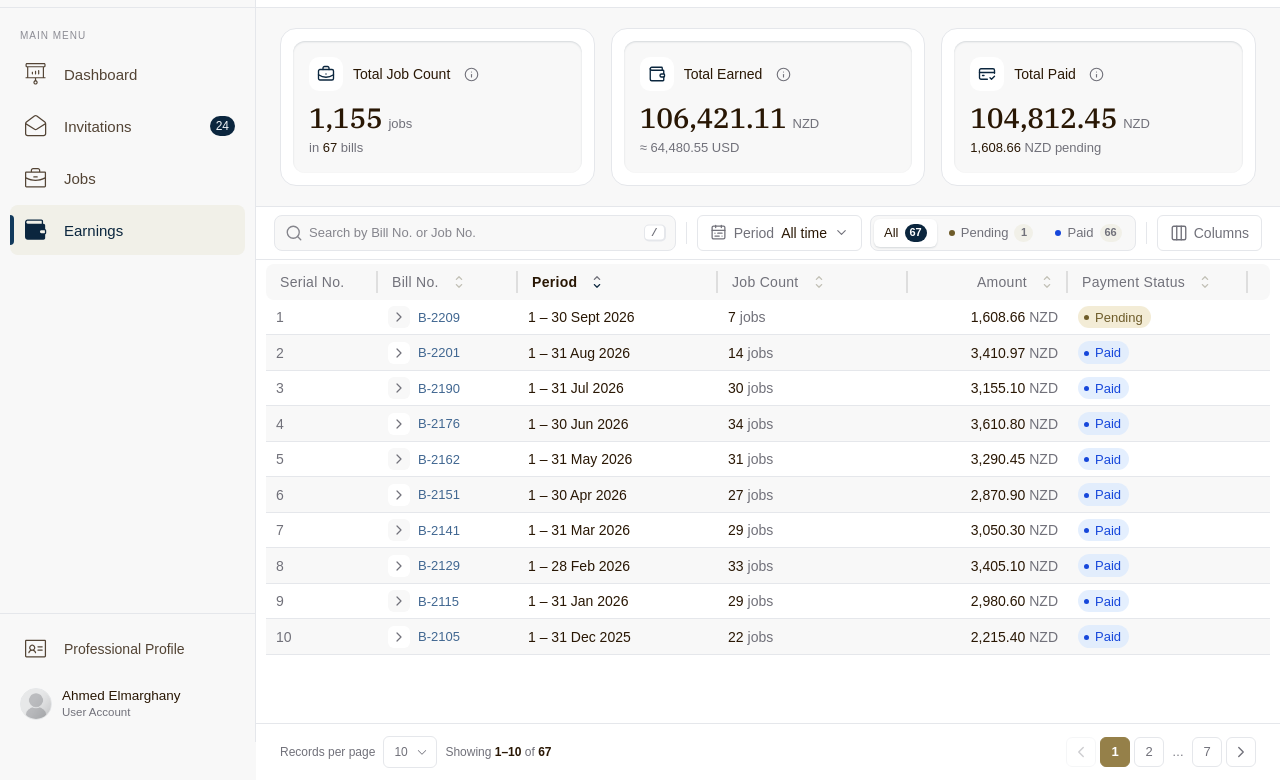
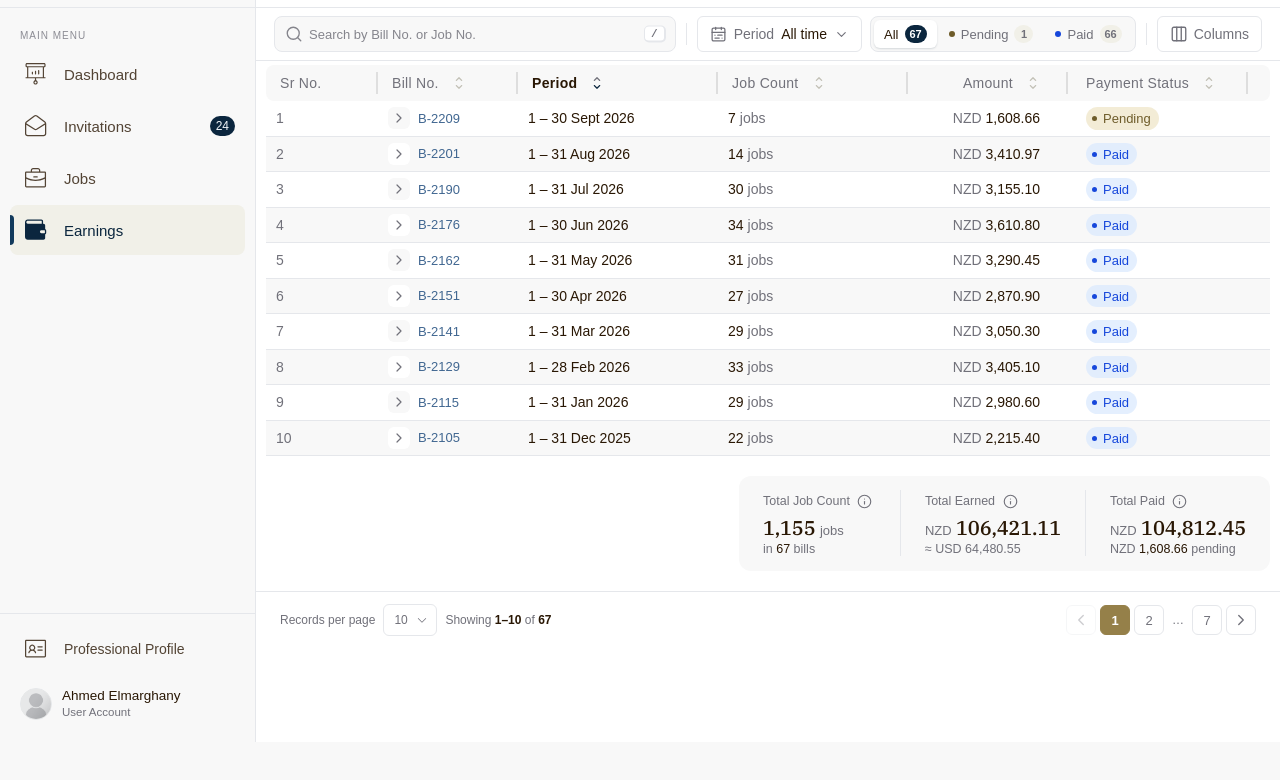
Before and after one commit to AhmedElmarghany/Job-invitation-preview, a plain HTML site: page earnings.html in a window 1280 px wide. Shown: the part 58-838 px from the top of the page. After the commit the page ends 800 px from the top, so only its background shows below. Drawn offline with Linux system fonts and the light colour scheme; a web font is replaced by a local one.

Commit message:
Earnings page design -- plain cards

```diff
--- a/assets/css/earnings.css
+++ b/assets/css/earnings.css
@@ -1,10 +1,10 @@
 /* ============================================================
    PAGE: My Earnings
-   Totals on top, then the bills. The tiles are dashboard.css's
-   .rp-stat; the table chrome, sort icon, empty state and open
-   row are jobs.css and invitations.css — all rebuilt here under
-   the same names, so this page renders from its own file. New:
-   the period picker, the status filter and the bill panel.
+   The bills, then their totals, as an invoice ends on its total.
+   The table chrome, sort icon, empty state and open row are
+   jobs.css and invitations.css — rebuilt here under the same
+   names, so this page renders from its own file. New: the period
+   picker, the status filter, the totals and the bill panel.
    ============================================================ */
 
 /* min-width: 0 all the way down, or the table never gets its own scrollbar */
@@ -25,89 +25,63 @@
     background: var(--color-surface-white);
 }
 
-/* ── Totals: dashboard.css's tiles, a white tray around a grey well ─── */
+/* ── Totals: under the bills they add up, at the right like the original's Total Earnings ─── */
+/* The table header's grey, so the bills read between two grey bands */
 .rp-totals {
-    display: grid;
-    grid-template-columns: repeat(3, minmax(0, 1fr));
-    gap: 16px;
-    padding: 20px 24px;
+    display: flex;
+    width: fit-content;
+    max-width: calc(100% - 20px);
+    margin: 16px 10px 20px auto;
+    padding: 14px 0 15px;
+    background: var(--color-surface-inset);
+    border-radius: var(--radius-md);
 }
 
-.rp-stat {
-    display: flex;
-    flex-direction: column;
-    min-width: 0;
-    padding: 12px;
-    background: var(--color-surface-white);
-    border: 1px solid var(--color-border);
-    border-radius: var(--radius-lg);
-    transition: box-shadow var(--transition-fast);
+/* An empty list has nothing to add up, and its empty state already says so */
+#rp-earnings-table:has(.rp-empty-cell) .rp-totals {
+    display: none;
 }
 
-.rp-stat:hover {
-    box-shadow: var(--shadow-sm);
+.rp-total {
+    min-width: 0;
+    padding: 0 24px;
 }
 
-.rp-stat__well {
-    flex: 1 1 auto;
-    display: flex;
-    flex-direction: column;
-    gap: 6px;
-    padding: 16px 16px 18px;
-    background: var(--color-surface-inset);
-    border-radius: var(--radius-md);
-    box-shadow: inset var(--shadow-sm);
+.rp-total + .rp-total {
+    border-left: 1px solid var(--color-border);
 }
 
-.rp-stat__head {
+.rp-total__head {
     display: flex;
     align-items: center;
-    gap: 10px;
+    gap: 4px;
     min-width: 0;
 }
 
-.rp-stat__icon {
-    flex: 0 0 auto;
-    display: grid;
-    place-items: center;
-    width: 34px;
-    height: 34px;
-    border-radius: 10px;
-    background: var(--color-surface-white);
-    color: var(--color-brand-navy);
-}
-
-.rp-stat__icon svg {
-    width: 18px;
-    height: 18px;
-}
-
-.rp-stat__label {
-    min-width: 0;
+.rp-total__label {
     margin: 0;
-    font-size: 14px;
-    font-weight: 400;
+    font-size: 12.5px;
+    font-weight: 500;
     line-height: 1.3;
-    color: var(--color-text-primary);
-    overflow-wrap: anywhere;
+    color: var(--color-text-secondary);
+    white-space: nowrap;
 }
 
 /* Tabular figures, so the count-up does not jitter the width */
-.rp-stat__value {
-    margin: 6px 0 0;
+.rp-total__value {
+    margin: 4px 0 0;
     font-family: var(--font-heading);
-    font-size: 28px;
+    font-size: 20px;
     font-weight: 500;
-    line-height: 1.1;
+    line-height: 1.15;
     letter-spacing: -0.01em;
     color: var(--color-text-primary);
     font-variant-numeric: tabular-nums;
-    overflow-wrap: anywhere;
+    white-space: nowrap;
 }
 
-/* Number first, the unit after — the order the balance settled on */
-.rp-stat__unit {
-    margin-left: 6px;
+/* Grey and in the body face, as the table's .price-row-unit */
+.rp-total__unit {
     font-family: var(--font-body);
     font-size: 13px;
     font-weight: 400;
@@ -115,86 +89,56 @@
     color: var(--color-text-secondary);
 }
 
-.rp-stat__words {
-    margin: 0;
-    font-size: 13px;
+.rp-total__sub {
+    margin: 3px 0 0;
+    font-size: 12.5px;
     color: var(--color-text-secondary);
     font-variant-numeric: tabular-nums;
+    white-space: nowrap;
 }
 
-.rp-stat__words strong {
+.rp-total__sub strong {
     font-weight: 500;
     color: var(--color-text-primary);
 }
 
-@container rpEarn (max-width: 980px) {
+/* Phone: full width, one total a row with its figure at the end */
+@container rpEarn (max-width: 640px) {
     .rp-totals {
-        gap: 12px;
-        padding: 16px;
+        flex-direction: column;
+        width: auto;
+        max-width: none;
+        margin: 12px 12px 16px;
+        padding: 2px 14px;
     }
 
-    .rp-stat__well {
-        padding: 14px 14px 16px;
+    .rp-total {
+        display: grid;
+        grid-template-columns: minmax(0, 1fr) auto;
+        grid-template-areas: "head value" "head sub";
+        align-items: center;
+        column-gap: 12px;
+        padding: 12px 0;
     }
 
-    /* A smaller mark keeps "Total Job Count" on one line beside its info button */
-    .rp-stat__head {
-        gap: 8px;
+    .rp-total + .rp-total {
+        border-left: 0;
+        border-top: 1px solid var(--color-border);
     }
 
-    .rp-stat__icon {
-        width: 30px;
-        height: 30px;
-    }
-
-    .rp-stat__icon svg {
-        width: 16px;
-        height: 16px;
-    }
-
-    .rp-stat__label {
-        font-size: 13.5px;
-    }
-
-    .rp-stat__value {
-        font-size: 23px;
-    }
-}
-
-/* One a row on a phone, the figure beside the label, as the dashboard's tiles go */
-@container rpEarn (max-width: 640px) {
-    .rp-totals {
-        grid-template-columns: minmax(0, 1fr);
-        gap: 10px;
-        padding: 12px;
-    }
-
-    .rp-stat {
-        padding: 8px;
-    }
-
-    .rp-stat__well {
-        display: grid;
-        grid-template-columns: minmax(0, 1fr) auto;
-        grid-template-areas: "head value" "head words";
-        align-items: center;
-        gap: 2px 12px;
-        padding: 12px 14px;
-    }
-
-    .rp-stat__head {
+    .rp-total__head {
         grid-area: head;
     }
 
-    .rp-stat__value {
+    .rp-total__value {
         grid-area: value;
         margin: 0;
-        font-size: 21px;
+        font-size: 18px;
         text-align: right;
     }
 
-    .rp-stat__words {
-        grid-area: words;
+    .rp-total__sub {
+        grid-area: sub;
         text-align: right;
     }
 }
@@ -258,7 +202,6 @@
 /* ── Toolbar: search, then the period and status filters ───── */
 .rp-earn-toolbar {
     flex-wrap: wrap;
-    border-top: 1px solid var(--color-border);
 }
 
 .rp-earn-toolbar .dashboard_toolbar-search-wrap {
@@ -694,6 +637,11 @@
 
 /* ── Table: jobs.css and invitations.css's chrome ──────────── */
 
+/* table.css leaves 4rem under the table; here the totals take that place */
+#rp-earnings-table #new-customized-table {
+    margin-bottom: 0;
+}
+
 /* #fff odd, #F8F8F8 even — counted over .rp-row only, since every bill is a row plus its panel */
 #new-customized-table tbody tr > td,
 #new-customized-table tbody tr:nth-child(even) > td {
@@ -750,6 +698,29 @@ tr.rp-subrow:hover {
 #new-customized-table td.col-jobs,
 #new-customized-table td.col-amount {
     font-variant-numeric: tabular-nums;
+}
+
+/* Right-aligned figures beside left-aligned pills read as one cell; header and cell share this gutter */
+#new-customized-table thead th.col-amount,
+#new-customized-table tbody td.col-amount {
+    padding-right: 12px !important;
+}
+
+#new-customized-table tbody td.col-status {
+    padding-left: 14px !important;
+}
+
+/* The full gutter only once the columns reach their set widths; at their narrowest it would cut the figure */
+@container rpEarn (min-width: 1002px) {
+    #new-customized-table thead th.col-amount,
+    #new-customized-table tbody td.col-amount {
+        padding-right: 28px !important;
+    }
+
+    #new-customized-table thead th.col-status,
+    #new-customized-table tbody td.col-status {
+        padding-left: 18px !important;
+    }
 }
 
 .rp-id-cell {
@@ -1441,7 +1412,6 @@ tr.rp-subrow.is-hidden {
     .rp-detail,
     .rp-period-pop,
     .rp-tip,
-    .rp-stat,
     #new-customized-table tbody tr.rp-row.is-flash > td {
         animation: none;
         transition: none;
--- a/assets/js/earnings.js
+++ b/assets/js/earnings.js
@@ -15,7 +15,7 @@
 
     /* min: the narrowest a column goes before the table scrolls instead — its header still whole */
     var COLUMNS = [
-        { key: "col-serial", label: "Serial No.", width: 112, min: 104, fixed: true },
+        { key: "col-serial", label: "Sr No.", width: 112, min: 104, fixed: true },
         { key: "col-bill", label: "Bill No.", width: 140, min: 106, fixed: true, sticky: true, sort: "num" },
         { key: "col-period", label: "Period", width: 200, min: 134, sort: "from" },
         { key: "col-jobs", label: "Job Count", width: 190, min: 126, sort: "jobCount" },
@@ -38,16 +38,16 @@
 
     var TOTALS = [
         {
-            key: "jobs", label: "Total Job Count", icon: "briefcase-business",
-            tip: "Jobs in every bill listed below, on all pages. It follows the period, status and search."
+            key: "jobs", label: "Total Job Count",
+            tip: "Jobs in every bill listed above, on all pages. It follows the period, status and search."
         },
         {
-            key: "earned", label: "Total Earned", icon: "wallet",
-            tip: "What the bills listed below are worth, paid and pending, with bonuses and deductions."
+            key: "earned", label: "Total Earned",
+            tip: "What the bills listed above are worth, paid and pending, with bonuses and deductions."
         },
         {
-            key: "paid", label: "Total Paid", icon: "credit-card-check",
-            tip: "What the paid bills listed below have paid out. The rest is still pending."
+            key: "paid", label: "Total Paid",
+            tip: "What the paid bills listed above have paid out. The rest is still pending."
         }
     ];
 
@@ -350,61 +350,55 @@
 
     /* ── Totals ──────────────────────────────────────────── */
 
-    function tileMarkup(def, t) {
+    /* Money reads currency first, as the Amount column above it does; a count reads number first */
+    function totalMarkup(def, t) {
         var currency = escapeHtml(RP.USER.currency);
-        var value, unit, words;
+        var unit = function (text) {
+            return '<span class="rp-total__unit">' + text + "</span>";
+        };
+        var value, sub;
 
         if (def.key === "jobs") {
-            value = counter(t.jobs, "jobs");
-            unit = plural(t.jobs, "job", "jobs");
-            words = "in <strong>" + counter(t.bills, "bills") + "</strong> " + plural(t.bills, "bill", "bills");
+            value = counter(t.jobs, "jobs") + " " + unit(plural(t.jobs, "job", "jobs"));
+            sub = "in <strong>" + counter(t.bills, "bills") + "</strong> " + plural(t.bills, "bill", "bills");
         } else if (def.key === "earned") {
-            value = counter(t.earned, "earned", 2);
-            unit = currency;
-            words = "≈ " + counter(t.earned * RP.USD_RATE, "earned-usd", 2) + " USD";
+            value = unit(currency) + " " + counter(t.earned, "earned", 2);
+            sub = "≈ USD " + counter(t.earned * RP.USD_RATE, "earned-usd", 2);
         } else {
-            value = counter(t.paid, "paid", 2);
-            unit = currency;
-            words =
+            value = unit(currency) + " " + counter(t.paid, "paid", 2);
+            sub =
                 t.pending > 0.004
-                    ? "<strong>" + counter(t.pending, "pending", 2) + "</strong> " + currency + " pending"
+                    ? currency + " <strong>" + counter(t.pending, "pending", 2) + "</strong> pending"
                     : "Nothing pending";
         }
 
         return (
-            '<section class="rp-stat rp-stat--' +
-            def.key +
-            '" id="total-' +
+            '<section class="rp-total" id="total-' +
             def.key +
             '" aria-labelledby="total-' +
             def.key +
             '-label">' +
-            '<div class="rp-stat__well"><div class="rp-stat__head">' +
-            '<span class="rp-stat__icon" aria-hidden="true">' +
-            icon(def.icon) +
-            "</span>" +
-            '<h2 class="rp-stat__label" id="total-' +
+            '<div class="rp-total__head">' +
+            '<h2 class="rp-total__label" id="total-' +
             def.key +
             '-label">' +
             def.label +
             "</h2>" +
             info(def.tip, "About " + def.label.toLowerCase()) +
             "</div>" +
-            '<p class="rp-stat__value">' +
+            '<p class="rp-total__value">' +
             value +
-            '<span class="rp-stat__unit">' +
-            unit +
-            "</span></p>" +
-            '<p class="rp-stat__words">' +
-            words +
-            "</p></div></section>"
+            "</p>" +
+            '<p class="rp-total__sub">' +
+            sub +
+            "</p></section>"
         );
     }
 
     function renderTotals(list) {
         var t = totalsOf(list);
         els.totals.innerHTML = TOTALS.map(function (def) {
-            return tileMarkup(def, t);
+            return totalMarkup(def, t);
         }).join("");
         countUp(els.totals);
     }
@@ -694,12 +688,12 @@
         },
         "col-amount": function (bill) {
             return (
-                '<span title="≈ ' +
+                '<span title="≈ USD ' +
                 money(bill.amount * RP.USD_RATE) +
-                ' USD"><span class="price-row-value">' +
+                '"><span class="price-row-unit">' +
+                escapeHtml(RP.USER.currency) +
+                '</span> <span class="price-row-value">' +
                 money(bill.amount) +
-                '</span> <span class="price-row-unit">' +
-                escapeHtml(RP.USER.currency) +
                 "</span></span>"
             );
         },
@@ -907,13 +901,14 @@
             '<dl class="rp-sum">' +
             lines +
             '<div class="rp-sum__row rp-sum__row--total"><dt>Total</dt><dd>' +
+            '<span class="rp-sum__unit">' +
+            currency +
+            "</span> " +
             money(bill.amount) +
-            ' <span class="rp-sum__unit">' +
-            currency +
-            "</span></dd></div></dl>" +
-            '<p class="rp-sum__usd">≈ ' +
+            "</dd></div></dl>" +
+            '<p class="rp-sum__usd">≈ USD ' +
             money(bill.amount * RP.USD_RATE) +
-            " USD</p></div>"
+            "</p></div>"
         );
     }
 
@@ -1514,7 +1509,7 @@
         return bill;
     }
 
-    /* Only as far as needed, so the totals stay in view when the bill is near the top */
+    /* Only as far as needed, so the toolbar stays in view when the bill is near the top */
     function revealLinked(bill) {
         var tr = els.tbody.querySelector('tr.rp-row[data-id="' + bill.id + '"]');
         if (!tr) return;
--- a/earnings.html
+++ b/earnings.html
@@ -27,9 +27,6 @@
   <main class="rp-page">
 
     <section id="rp-earnings-table">
-
-      <!-- Totals of every bill the filters and search let through, on all pages -->
-      <div class="rp-totals" id="rpTotals"></div>
 
       <!-- Toolbar -->
       <div class="dashboard_toolbar-row rp-earn-toolbar">
@@ -73,6 +70,9 @@
           </table>
         </div>
 
+        <!-- Totals of every bill the filters and search let through, on all pages -->
+        <div class="rp-totals" id="rpTotals"></div>
+
         <div class="cu-pagination-bar" id="rpPagination"></div>
       </div>
 
```
Also changed, not shown: 1 other file.
